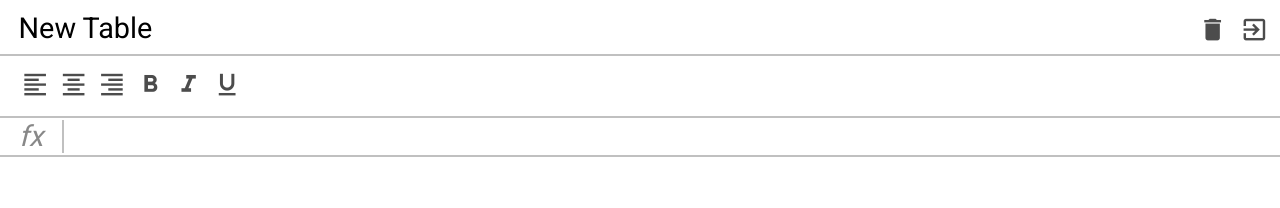
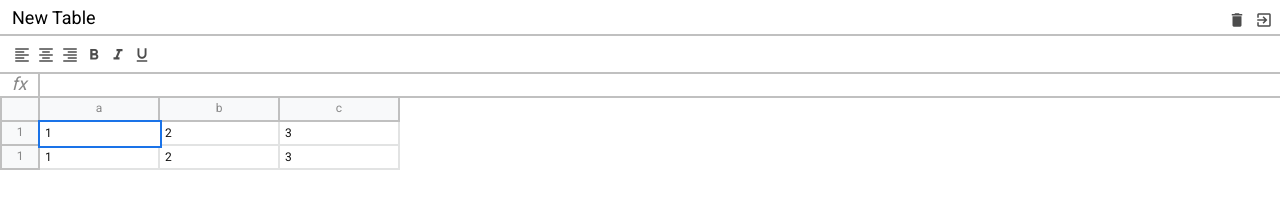
Before and after one commit to bogdan-wd/excel-js, a website built with webpack: page src/index.html in a window 1280 px wide. Built offline with nearby package versions, Linux system fonts and the light colour scheme.

Commit message:
add table styles

```diff
--- a/src/index.html
+++ b/src/index.html
@@ -67,6 +67,42 @@
             <!-- TABLE-->
             <div class="excel__table">
 
+                <div class="row">
+                    <div class="row-info">
+                    </div>
+                    <div class="row-data">
+                        <div class="column">a</div>
+                        <div class="column">b</div>
+                        <div class="column">c</div>
+
+                    </div>
+                </div>
+
+
+                <div class="row">
+                    <div class="row-info">
+                        1
+                    </div>
+                    <div class="row-data">
+                        <div class="cell selected">1</div>
+                        <div class="cell">2</div>
+                        <div class="cell">3</div>
+                    </div>
+                </div>
+
+                <div class="row">
+                    <div class="row-info">
+                        1
+                    </div>
+                    <div class="row-data">
+                        <div class="cell" contenteditable="">1</div>
+                        <div class="cell" contenteditable="">2</div>
+                        <div class="cell" contenteditable="">3</div>
+                    </div>
+                </div>
+
+
+
             </div>
             <!-- /TABLE -->
         </div>
--- a/src/scss/abstracts/_variables.scss
+++ b/src/scss/abstracts/_variables.scss
@@ -15,3 +15,7 @@ $color-border-hover: #c0c0c0;
 $border-style: 2px solid $color-border-hover;
 
 $cell-width-info: 4rem;
+$cell-width: 12rem;
+
+
+$height-row: 2.4rem;
--- a/src/scss/base/_base.scss
+++ b/src/scss/base/_base.scss
@@ -4,16 +4,22 @@
     box-sizing: border-box;
 }
 
+html{
+    font-size: 10px;
+}
 
 body{
     font-family: 'Roboto', sans-serif;
-    font-size: 83.3%; // 1rem = 10px, font-size 12px = 83.3%
+    font-size: 1.2rem;
 }
 
 .excel{
     position: relative;
     color: $color-default;
+    height: 100%;
+    max-width: 100%;
 }
+
 
 a{
     text-decoration: none;
--- a/src/scss/components/_formula.scss
+++ b/src/scss/components/_formula.scss
@@ -15,6 +15,7 @@
         text-align: center;
         border-right: $border-style;
         min-width: $cell-width-info;
+        height: 100%;
     }
     &-input {
         display: block;
--- a/src/scss/components/_table.scss
+++ b/src/scss/components/_table.scss
@@ -1,3 +1,63 @@
-.excel__table{
+.excel__table {
+    position: absolute;
+    left: 0;
+    right: 0;
+    top: $header-height + $toolbar-height + $formula-height;
+    overflow-x: auto;
+    padding-bottom: 2px;
+
+    .row {
+        display: flex;
+        min-height: 20px;
+        height: $height-row;
+    }
+
+    .row-info {
+        display: flex;
+        justify-content: center;
+        align-items: center;
+        min-width: $cell-width-info;
+        height: 100%;
+        border: $border-style;
+        background: #f8f9fa;
+        border-top: none;
+    }
+
+    .row-data {
+        display: flex;
+
+    }
+
+    .column{
+        display: flex;
+        justify-content: center;
+        align-items: center;
+        background: #f8f9fa;
+        min-width: 4rem;
+        width: $cell-width;
+        height: 100%;
+        border: $border-style;
+        border-top: 0;
+        border-left: 0;
+    }
+
+    .cell {
+        min-width: 4rem;
+        padding: 5px;
+        width: $cell-width;
+        height: 100%;
+        border: 2px solid #e2e3e3;
+        border-top: 0;
+        border-left: 0;
+        white-space: nowrap;
+        color: #111;
+        outline: none;
+
+        &.selected{
+            border:none;
+            outline: 2px solid $color-border-input;
+            z-index: 2;
+        }
+    }
 
 }
```
